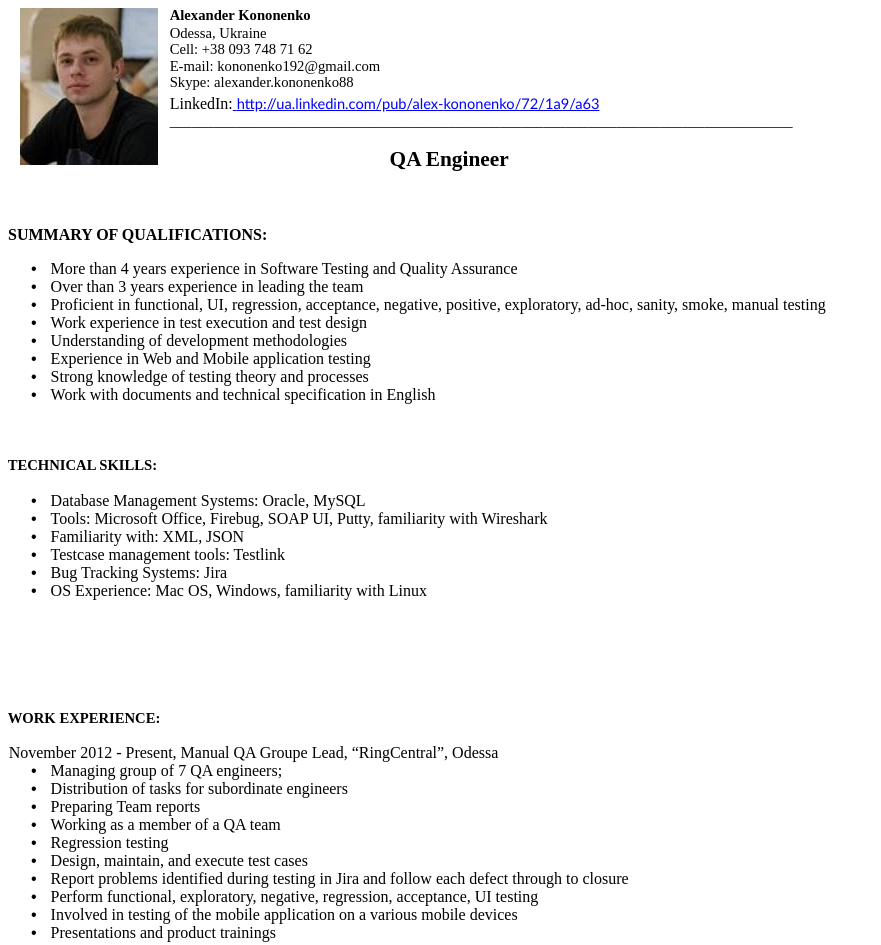
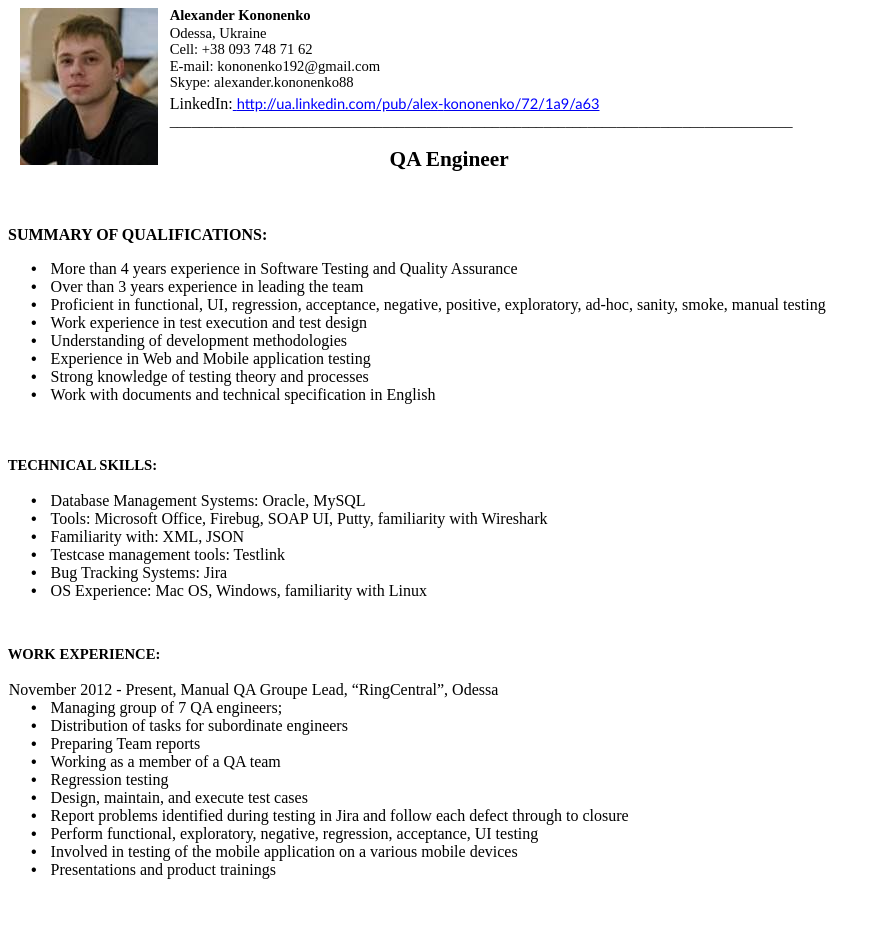
Before and after one commit to alexander-kononenko/alexander-kononenko.github.io, a plain HTML site: page index.html in a window 1280 px wide. Shown: the top 945 px of the page, without its empty margins (0-881 px from the left). Drawn offline with Linux system fonts and the light colour scheme.

Commit message:
Update index.html

```diff
--- a/index.html
+++ b/index.html
@@ -193,13 +193,7 @@ line-height:107%'> </span></p>
 style='font-size:11.0pt;line-height:107%'><span
 style='mso-spacerun:yes'> </span></span></p>
 
-<p class=MsoNormal style='margin-left:0in;text-indent:0in'><span
-style='font-size:11.0pt;line-height:107%'><span
-style='mso-spacerun:yes'> </span></span></p>
 
-<p class=MsoNormal style='margin-left:0in;text-indent:0in'><span
-style='font-size:11.0pt;line-height:107%'><span
-style='mso-spacerun:yes'> </span></span></p>
 
 <p class=MsoNormal style='margin-top:0in;margin-right:0in;margin-bottom:.7pt;
 margin-left:-.25pt'><b style='mso-bidi-font-weight:normal'><span
```
